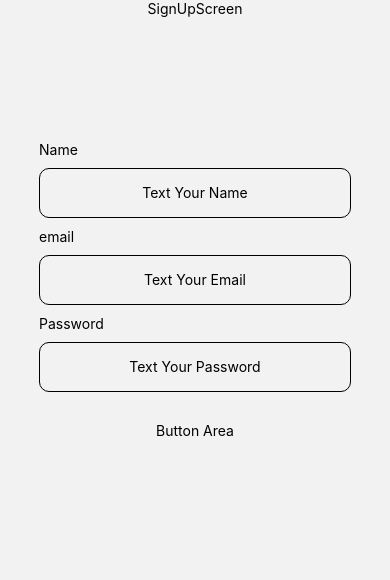
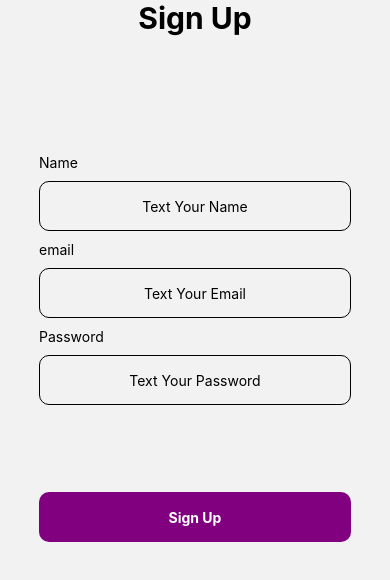
Before and after one commit to erenavar/login-page, a React Native app: screen /SignUp in a window 390 px wide. Shown: the top 580 px of the page. Built offline with nearby package versions, Linux system fonts and the light colour scheme.

Commit message:
add custom button features with props and adjust some css properties

```diff
--- a/src/screens/SignUpScreen.js
+++ b/src/screens/SignUpScreen.js
@@ -1,6 +1,7 @@
 import { SafeAreaView, StyleSheet, Text, View } from "react-native";
 import React, { useState } from "react";
 import CustomTextInput from "../components/CustomTextInput";
+import CustomButton from "../components/CustomButton";
 
 const SignUpScreen = () => {
   const [name, setName] = useState("");
@@ -9,7 +10,7 @@ const SignUpScreen = () => {
   return (
     <SafeAreaView style={styles.container}>
       <View style={styles.header}>
-        <Text>SignUpScreen</Text>
+        <Text style={styles.title}>Sign Up</Text>
       </View>
       <View style={styles.inputContainer}>
         <CustomTextInput
@@ -35,7 +36,13 @@ const SignUpScreen = () => {
         />
       </View>
       <View style={styles.loginOptions}>
-        <Text>Button Area</Text>
+        <CustomButton
+          title="Sign Up"
+          setWidth="80%"
+          buttonColor="purple"
+          pressedButtonColor="lighrgray"
+          handleOnPress={() => console.log(name, " ", email, "", password)}
+        />
       </View>
     </SafeAreaView>
   );
@@ -52,12 +59,20 @@ const styles = StyleSheet.create({
   inputContainer: {
     flex: 2,
     width: "100%",
+    paddingVertical: 20,
     alignItems: "center",
   },
   header: {
     flex: 1,
   },
+  title: {
+    fontSize: 30,
+    fontWeight: "bold",
+    marginBottom: "30",
+  },
   loginOptions: {
     flex: 3,
+    width: "100%",
+    alignItems: "center",
   },
 });
```
